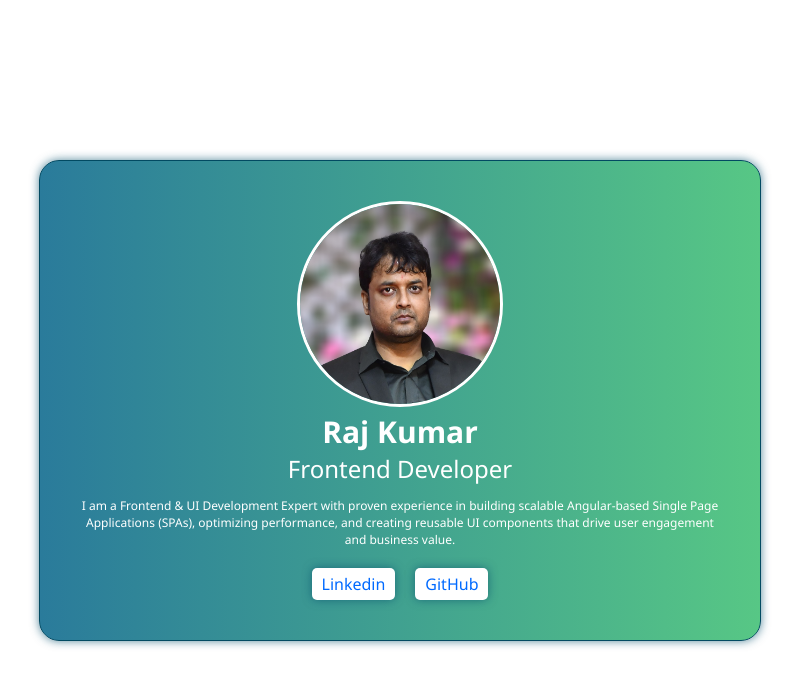
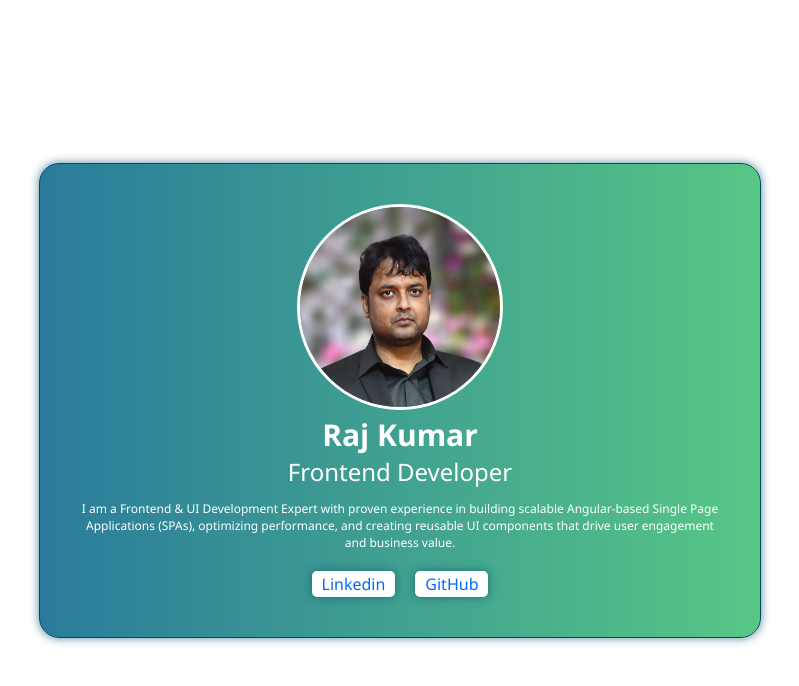
Before and after one commit to codescram/learning-lab, a plain HTML site: page Personal-Info-Card/index.html in a window 1280 px wide. Shown: the whole page, without its empty margins (240-1039 px from the left). Drawn offline with Linux system fonts and the light colour scheme.

Commit message:
fix link taget and some css in  Personal Info Card

```diff
--- a/Personal-Info-Card/script.js
+++ b/Personal-Info-Card/script.js
@@ -49,6 +49,7 @@ function createPortfolio(data){
         const anchor = document.createElement('a')
         anchor.textContent=element.name;
         anchor.href = element.url;
+        anchor.target = "_blank"
         link.appendChild(anchor)
         link.classList.add('link');
         linkContainer.appendChild(link);
--- a/Personal-Info-Card/style.css
+++ b/Personal-Info-Card/style.css
@@ -43,24 +43,26 @@ h1, h2, h3{
 .bio{
     color: #ffffff;
 }
+
+/* Link style */
 .links{
     list-style: none;
     padding: 0;
     margin:20px 0 0;
-}
-.link{
-    display: inline;
+    display: flex;
+    justify-content: center;
 }
 .link a{
+    display: inline-block;
     background: rgb(255, 255, 255);
+    box-shadow: 0 0 10px rgba(11, 84, 113, 0.7);
     padding: 5px 10px;
     margin: 0 10px;
-    display: inline-block;
     border-radius: 5px;
     color: #006aff;
     font-size: 16px;
+    line-height: 16px;
     text-decoration: none;
-    box-shadow: 0 0 10px rgba(11, 84, 113, 0.7);
 }
 .link a:hover{
     background: rgba(11, 84, 113, 0.7);
```
Also changed, not shown: 1 other file.
